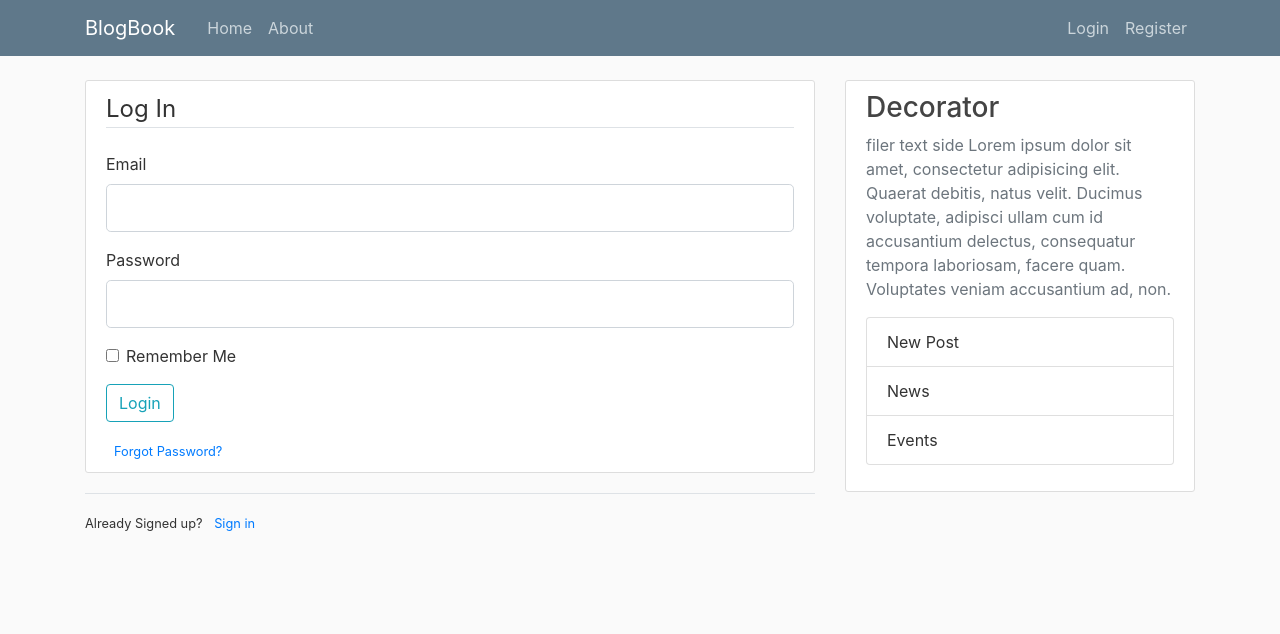
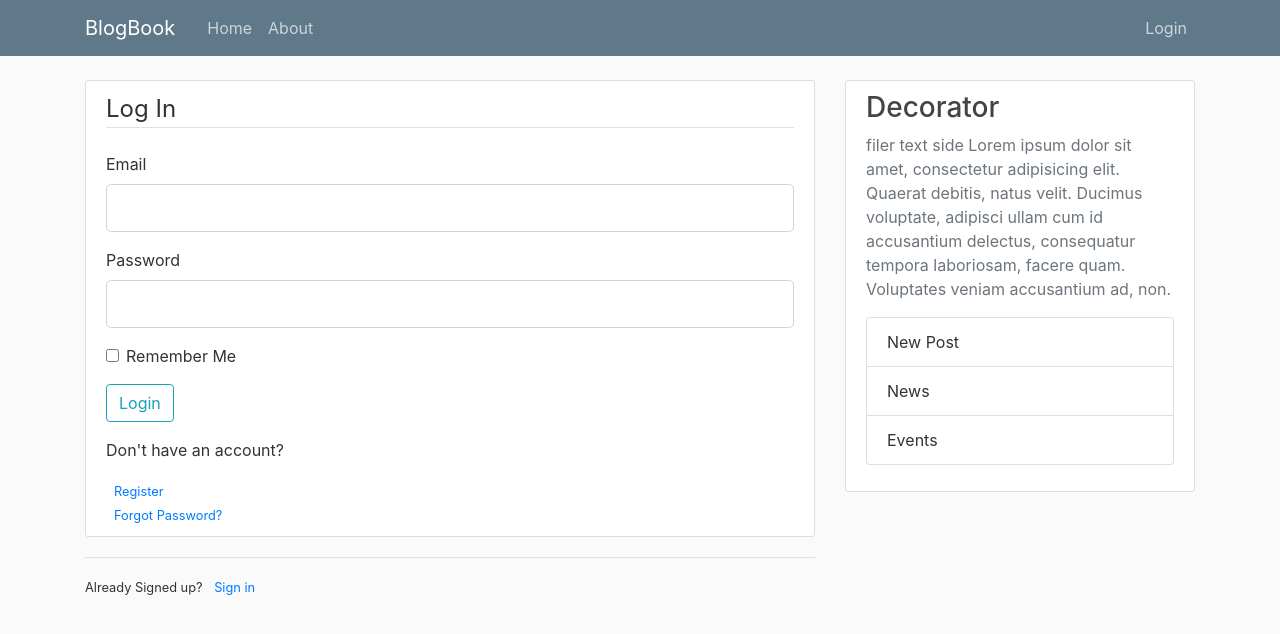
Before and after one commit to Maks-Drzezdzon/MyBlog, a Flask app: page /login in a window 1280 px wide. Shown: the top 634 px of the page. Run offline with Flask 2, Linux system fonts and the light colour scheme; some libraries are stand-ins or nearby versions.

Commit message:
login, account details and moving register to be under singup/login

```diff
--- a/flaskblog/routes.py
+++ b/flaskblog/routes.py
@@ -2,7 +2,7 @@ from flask import render_template, url_for, flash, redirect
 from flaskblog import app, db, bcrypt
 from flaskblog.forms import RegistrationForm, LoginForm
 from flaskblog.models import User, Post
-from flask_login import login_user
+from flask_login import login_user, current_user, logout_user
 
 messages = [
                 {'author':'name',
@@ -28,6 +28,9 @@ def about():
 
 @app.route("/register", methods=['GET', 'POST'])
 def register():
+    if current_user.is_authenticated:
+        return redirect(url_for('home'))
+
     form = RegistrationForm()
     if form.validate_on_submit():
         hashed_pass = bcrypt.generate_password_hash(form.password.data).decode('utf-8')
@@ -51,3 +54,13 @@ def login():
         else:
             flash('Oops.. please check user credentials', 'danger')
     return render_template('login.html', title='Login', form=form)
+
+
+@app.route("/logout")
+def logout():
+    logout_user()
+    return redirect(url_for('home'))
+
+@app.route("/account")
+def account():
+    return render_template('account.html', title='Account')
--- a/flaskblog/templates/about.html
+++ b/flaskblog/templates/about.html
@@ -1,4 +1,3 @@
-
 {% extends "layout.html" %}
 {% block content %}
     <p>Lorem ipsum dolor sit amet, consectetur adipisicing elit. Quod velit optio eum facere, ab unde eveniet, dolores debitis nemo mollitia molestias repellendus tempore magni voluptatem fugit sed ex odit ratione.</p>
--- /dev/null
+++ b/flaskblog/templates/account.html
@@ -0,0 +1,4 @@
+{% extends "layout.html" %}
+{% block content %}
+    <h1>{{ current_user.username }}</h1>
+{% endblock content%}
--- a/flaskblog/templates/layout.html
+++ b/flaskblog/templates/layout.html
@@ -30,8 +30,12 @@
             </div>
             <!-- Navbar Right -->
             <div class="navbar-nav">
+              {% if current_user.is_authenticated %}
+              <a class="nav-item nav-link" href="{{ url_for('account') }}">Account</a>
+              <a class="nav-item nav-link" href="{{ url_for('logout') }}">Logout</a>
+              {% else %}
               <a class="nav-item nav-link" href="{{ url_for('login') }}">Login</a>
-              <a class="nav-item nav-link" href="{{ url_for('register') }}">Register</a>
+              {% endif %}
             </div>
           </div>
         </div>
--- a/flaskblog/templates/login.html
+++ b/flaskblog/templates/login.html
@@ -45,6 +45,11 @@
 			<div class="form-group">
 				{{ form.submit_button(class="btn btn-outline-info") }}
 			</div>
+			<p>Don't have an account?</p>
+			<small class="text-muted ml-2">
+				<a href="{{ url_for('register') }}">Register</a>
+			</small>
+			</br>
 			<small class="text-muted ml-2">
 				<a href="#">Forgot Password?</a>
 			</small>
```
